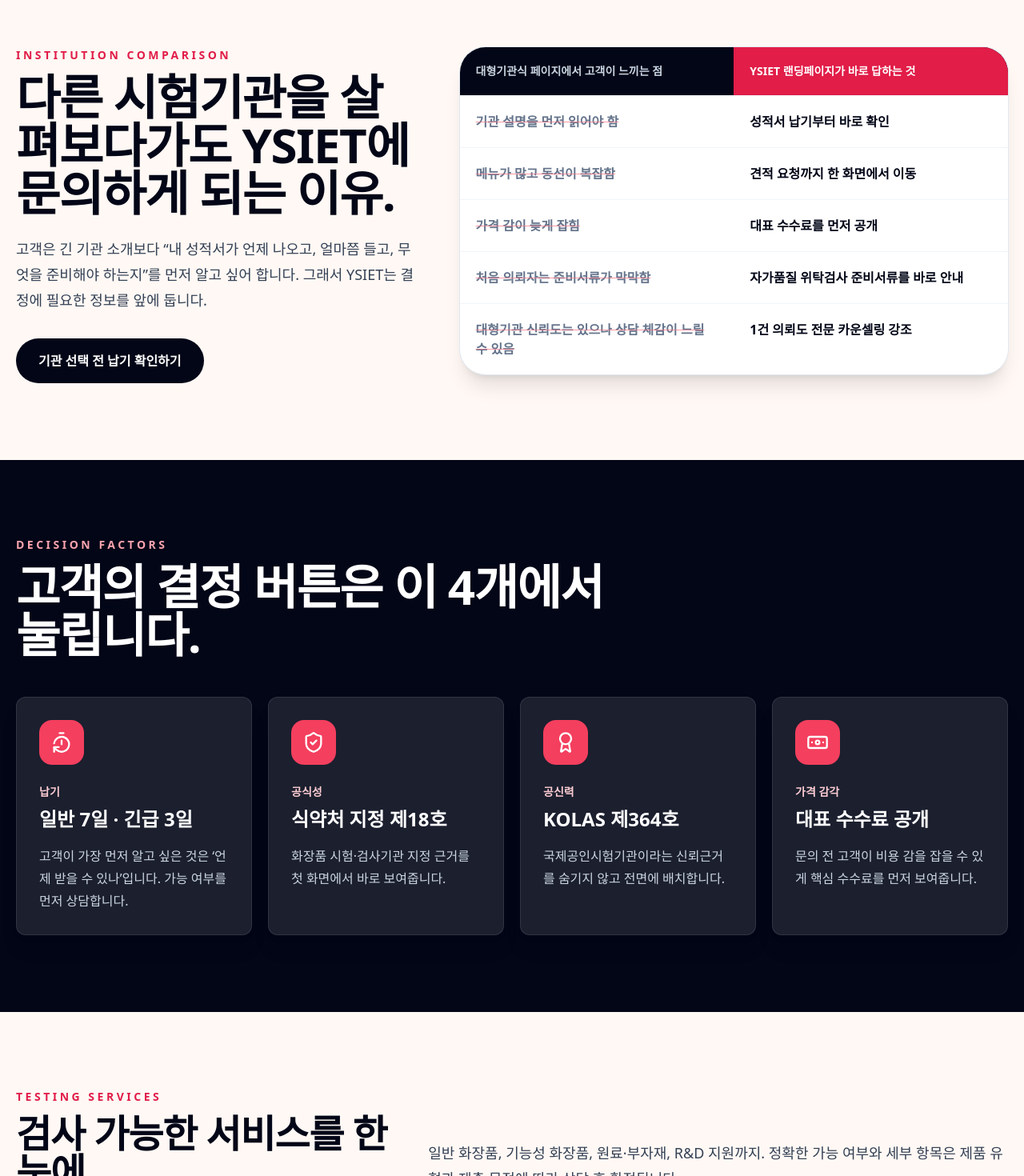
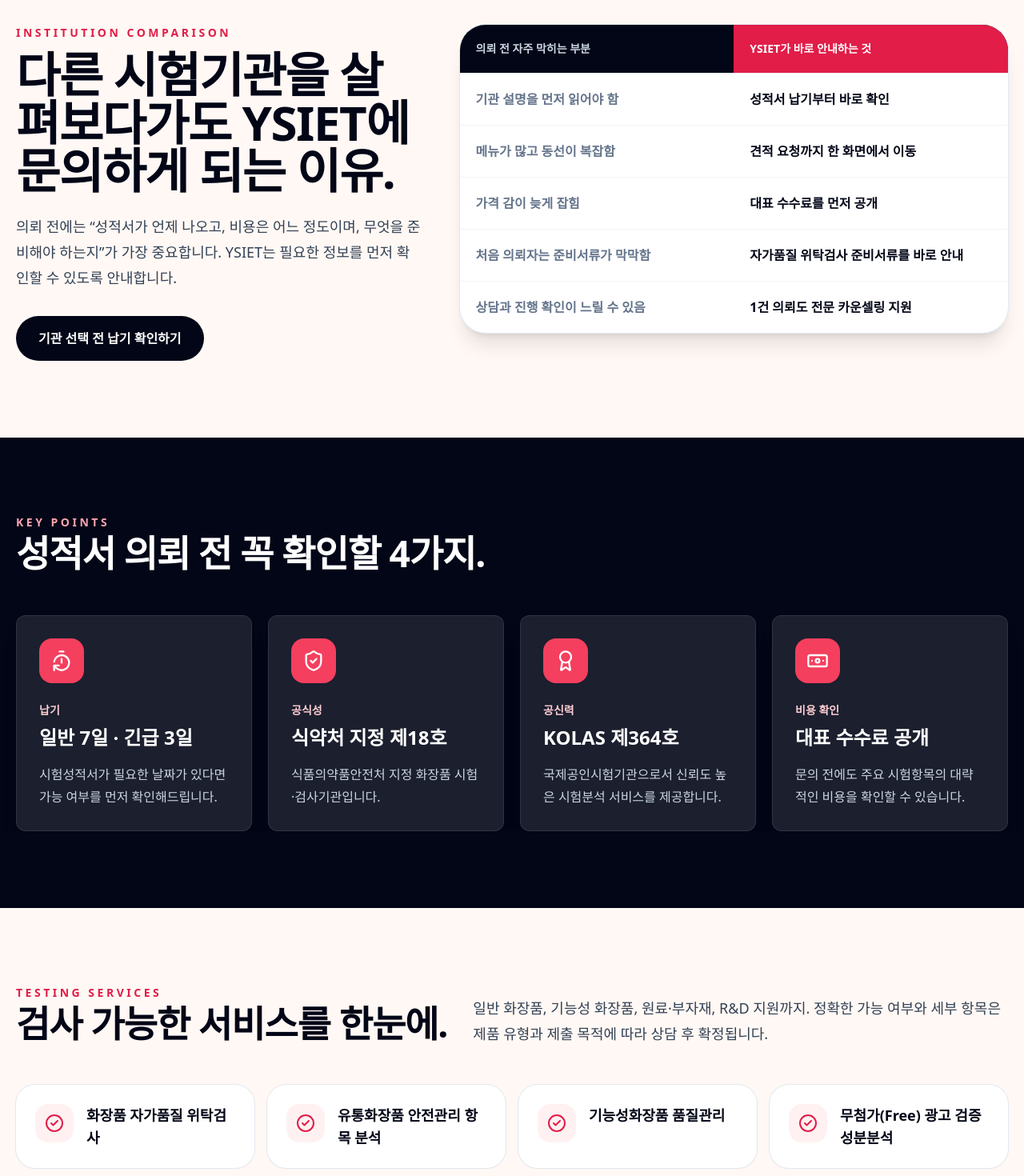
Before and after one commit to YSIET/ysiet-cosmetics-testing, a React (Vite) app: page / in a window 1280 px wide. Shown: the part 1080-2550 px from the top of the page at 80% size. Built offline with nearby package versions, Linux system fonts and the light colour scheme.

Commit message:
Update App.jsx

```diff
--- a/src/App.jsx
+++ b/src/App.jsx
@@ -72,6 +72,9 @@
   );
 }
 
+const noWrapHeading =
+  "font-black tracking-tight whitespace-nowrap text-[clamp(1.45rem,3.6vw,3.55rem)] leading-tight";
+
 const proofBadges = [
   "식약처 지정 화장품 시험·검사기관 제18호",
   "KOLAS 국제공인시험기관 제364호",
@@ -95,8 +98,8 @@
     "자가품질 위탁검사 준비서류를 바로 안내",
   ],
   [
-    "대형기관 신뢰도는 있으나 상담 체감이 느릴 수 있음",
-    "1건 의뢰도 전문 카운셀링 강조",
+    "상담과 진행 확인이 느릴 수 있음",
+    "1건 의뢰도 전문 카운셀링 지원",
   ],
 ];
 
@@ -105,25 +108,25 @@
     icon: TimerReset,
     title: "납기",
     punch: "일반 7일 · 긴급 3일",
-    desc: "고객이 가장 먼저 알고 싶은 것은 ‘언제 받을 수 있나’입니다. 가능 여부를 먼저 상담합니다.",
+    desc: "시험성적서가 필요한 날짜가 있다면 가능 여부를 먼저 확인해드립니다.",
   },
   {
     icon: ShieldCheck,
     title: "공식성",
     punch: "식약처 지정 제18호",
-    desc: "화장품 시험·검사기관 지정 근거를 첫 화면에서 바로 보여줍니다.",
+    desc: "식품의약품안전처 지정 화장품 시험·검사기관입니다.",
   },
   {
     icon: Award,
     title: "공신력",
     punch: "KOLAS 제364호",
-    desc: "국제공인시험기관이라는 신뢰근거를 숨기지 않고 전면에 배치합니다.",
+    desc: "국제공인시험기관으로서 신뢰도 높은 시험분석 서비스를 제공합니다.",
   },
   {
     icon: Banknote,
-    title: "가격 감각",
+    title: "비용 확인",
     punch: "대표 수수료 공개",
-    desc: "문의 전 고객이 비용 감을 잡을 수 있게 핵심 수수료를 먼저 보여줍니다.",
+    desc: "문의 전에도 주요 시험항목의 대략적인 비용을 확인할 수 있습니다.",
   },
 ];
 
@@ -181,7 +184,7 @@
 const faqs = [
   {
     q: "다른 시험기관 대신 YSIET에 문의해야 하는 이유가 뭔가요?",
-    a: "YSIET는 식약처 지정 화장품 시험·검사기관 제18호이자 KOLAS 국제공인시험기관 제364호입니다. 여기에 일반 7일·긴급 3일 가능 여부 상담, 대표 수수료 공개, 1건 의뢰 상담까지 고객이 바로 결정할 수 있는 정보를 앞에 둡니다.",
+    a: "YSIET는 식약처 지정 화장품 시험·검사기관 제18호이자 KOLAS 국제공인시험기관 제364호입니다. 일반 7일·긴급 3일 가능 여부 상담, 대표 수수료 공개, 1건 의뢰 상담까지 한 번에 안내받을 수 있습니다.",
   },
   {
     q: "성적서 발급까지 얼마나 걸리나요?",
@@ -309,12 +312,12 @@
             <Card className="rounded-[2rem] border-0 bg-white text-slate-950 shadow-2xl shadow-rose-900/40">
               <CardContent className="p-7 md:p-9">
                 <div className="mb-7 rounded-3xl bg-gradient-to-br from-rose-600 to-orange-500 p-6 text-white">
-                  <p className="text-sm font-black text-rose-100">FAST DECISION</p>
+                  <p className="text-sm font-black text-rose-100">FAST CHECK</p>
                   <h2 className="mt-2 text-3xl font-black">
                     여러 시험기관을 살펴보다 오셨나요?
                   </h2>
                   <p className="mt-3 leading-7 text-rose-50">
-                    그럼 아래 4가지만 먼저 확인하세요. 납기, 지정기관, KOLAS, 수수료.
+                    아래 4가지를 먼저 확인해보세요. 납기, 지정기관, KOLAS, 수수료.
                   </p>
                 </div>
 
@@ -376,8 +379,8 @@
               다른 시험기관을 살펴보다가도 YSIET에 문의하게 되는 이유.
             </h2>
             <p className="mt-6 text-lg leading-8 text-slate-700">
-              고객은 긴 기관 소개보다 “내 성적서가 언제 나오고, 얼마쯤 들고, 무엇을 준비해야 하는지”를 먼저 알고 싶어 합니다.
-              그래서 YSIET는 결정에 필요한 정보를 앞에 둡니다.
+              의뢰 전에는 “성적서가 언제 나오고, 비용은 어느 정도이며, 무엇을 준비해야 하는지”가 가장 중요합니다.
+              YSIET는 필요한 정보를 먼저 확인할 수 있도록 안내합니다.
             </p>
             <a
               href="#contact"
@@ -390,18 +393,16 @@
           <div className="overflow-hidden rounded-[2rem] bg-white shadow-xl ring-1 ring-slate-200">
             <div className="grid grid-cols-2 bg-slate-950 text-white">
               <div className="p-5 text-sm font-black text-slate-300">
-                대형기관식 페이지에서 고객이 느끼는 점
+                의뢰 전 자주 막히는 부분
               </div>
               <div className="bg-rose-600 p-5 text-sm font-black">
-                YSIET 랜딩페이지가 바로 답하는 것
+                YSIET가 바로 안내하는 것
               </div>
             </div>
 
             {comparisonRows.map(([before, after]) => (
               <div key={before} className="grid grid-cols-2 border-t border-slate-100">
-                <div className="p-5 font-bold text-slate-500 line-through decoration-rose-400/70">
-                  {before}
-                </div>
+                <div className="p-5 font-bold text-slate-500">{before}</div>
                 <div className="p-5 font-black text-slate-950">{after}</div>
               </div>
             ))}
@@ -410,13 +411,13 @@
       </section>
 
       <section className="bg-slate-950 py-24 text-white">
-        <div className="mx-auto max-w-7xl px-5">
-          <div className="mb-12 max-w-3xl">
+        <div className="mx-auto max-w-7xl px-5 overflow-x-auto">
+          <div className="mb-12 max-w-none">
             <p className="text-sm font-black uppercase tracking-[0.25em] text-rose-300">
-              Decision Factors
+              Key Points
             </p>
-            <h2 className="mt-3 text-4xl font-black tracking-tight md:text-6xl">
-              고객의 결정 버튼은 이 4개에서 눌립니다.
+            <h2 className={noWrapHeading}>
+              성적서 의뢰 전 꼭 확인할 4가지.
             </h2>
           </div>
 
@@ -437,13 +438,13 @@
         </div>
       </section>
 
-      <section id="services" className="mx-auto max-w-7xl px-5 py-24">
+      <section id="services" className="mx-auto max-w-7xl px-5 py-24 overflow-x-auto">
         <div className="mb-12 grid gap-8 lg:grid-cols-[0.8fr_1.2fr] lg:items-end">
           <div>
             <p className="text-sm font-black uppercase tracking-[0.25em] text-rose-600">
               Testing Services
             </p>
-            <h2 className="mt-3 text-4xl font-black tracking-tight md:text-5xl">
+            <h2 className={noWrapHeading}>
               검사 가능한 서비스를 한눈에.
             </h2>
           </div>
@@ -469,19 +470,18 @@
       </section>
 
       <section id="fees" className="bg-white py-24">
-        <div className="mx-auto max-w-7xl px-5">
+        <div className="mx-auto max-w-7xl px-5 overflow-x-auto">
           <div className="mb-12 grid gap-8 lg:grid-cols-[0.8fr_1.2fr] lg:items-end">
             <div>
               <p className="text-sm font-black uppercase tracking-[0.25em] text-rose-600">
                 Fee Guide
               </p>
-              <h2 className="mt-3 text-4xl font-black tracking-tight md:text-5xl">
+              <h2 className={noWrapHeading}>
                 가격 감을 먼저 잡게 해드립니다.
               </h2>
             </div>
             <p className="text-lg leading-8 text-slate-700">
-              고객이 문의를 미루는 가장 큰 이유 중 하나는 비용 불확실성입니다.
-              대표 수수료를 먼저 보여주고, 실제 견적은 시험항목·제품유형·긴급 여부에 따라 상담 후 안내합니다.
+              대표 수수료를 먼저 확인하고, 실제 견적은 시험항목·제품유형·긴급 여부에 따라 상담 후 안내받으실 수 있습니다.
               모든 금액은 VAT 별도입니다.
             </p>
           </div>
@@ -509,13 +509,13 @@
         </div>
       </section>
 
-      <section id="self-quality" className="mx-auto max-w-7xl px-5 py-24">
+      <section id="self-quality" className="mx-auto max-w-7xl px-5 py-24 overflow-x-auto">
         <div className="grid gap-12 lg:grid-cols-[0.95fr_1.05fr] lg:items-center">
           <div>
             <p className="text-sm font-black uppercase tracking-[0.25em] text-rose-600">
               Self Quality Testing
             </p>
-            <h2 className="mt-3 text-4xl font-black tracking-tight md:text-5xl">
+            <h2 className={noWrapHeading}>
               자가품질 위탁검사, 처음이어도 바로 시작할 수 있게.
             </h2>
             <p className="mt-6 text-lg leading-8 text-slate-700">
@@ -543,12 +543,12 @@
       </section>
 
       <section id="documents" className="bg-slate-950 py-24 text-white">
-        <div className="mx-auto grid max-w-7xl gap-12 px-5 lg:grid-cols-[0.85fr_1.15fr] lg:items-start">
+        <div className="mx-auto grid max-w-7xl gap-12 px-5 lg:grid-cols-[0.85fr_1.15fr] lg:items-start overflow-x-auto">
           <div>
             <p className="text-sm font-black uppercase tracking-[0.25em] text-rose-300">
               Before Request
             </p>
-            <h2 className="mt-3 text-4xl font-black tracking-tight md:text-5xl">
+            <h2 className={noWrapHeading}>
               문의 전 준비하면 견적이 빨라집니다.
             </h2>
             <p className="mt-6 text-lg leading-8 text-slate-300">
@@ -568,16 +568,16 @@
       </section>
 
       <section id="trust" className="py-24">
-        <div className="mx-auto max-w-7xl px-5">
-          <div className="mb-12 max-w-3xl">
+        <div className="mx-auto max-w-7xl px-5 overflow-x-auto">
+          <div className="mb-12 max-w-none">
             <p className="text-sm font-black uppercase tracking-[0.25em] text-rose-600">
               Trust Proof
             </p>
-            <h2 className="mt-3 text-4xl font-black tracking-tight md:text-5xl">
-              신뢰근거는 숨기지 않고, 반복해서 설득합니다.
+            <h2 className={noWrapHeading}>
+              확인된 신뢰근거를 한눈에.
             </h2>
             <p className="mt-5 text-lg leading-8 text-slate-700">
-              고객이 기관을 비교할 때 보는 것은 단순한 규모가 아니라 지정 여부, 공인 여부, 납기, 상담 대응입니다.
+              식약처 지정, KOLAS 인정, 전문 인력, 상담 지원까지 의뢰 전 필요한 신뢰 정보를 확인하실 수 있습니다.
             </p>
           </div>
 
```
